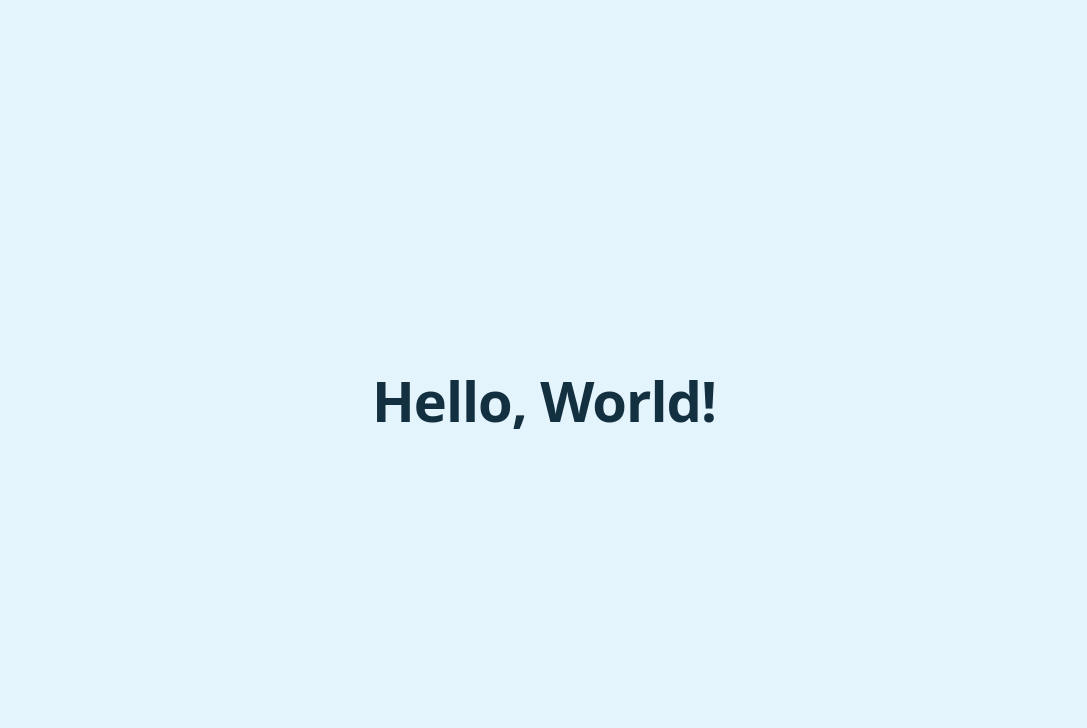
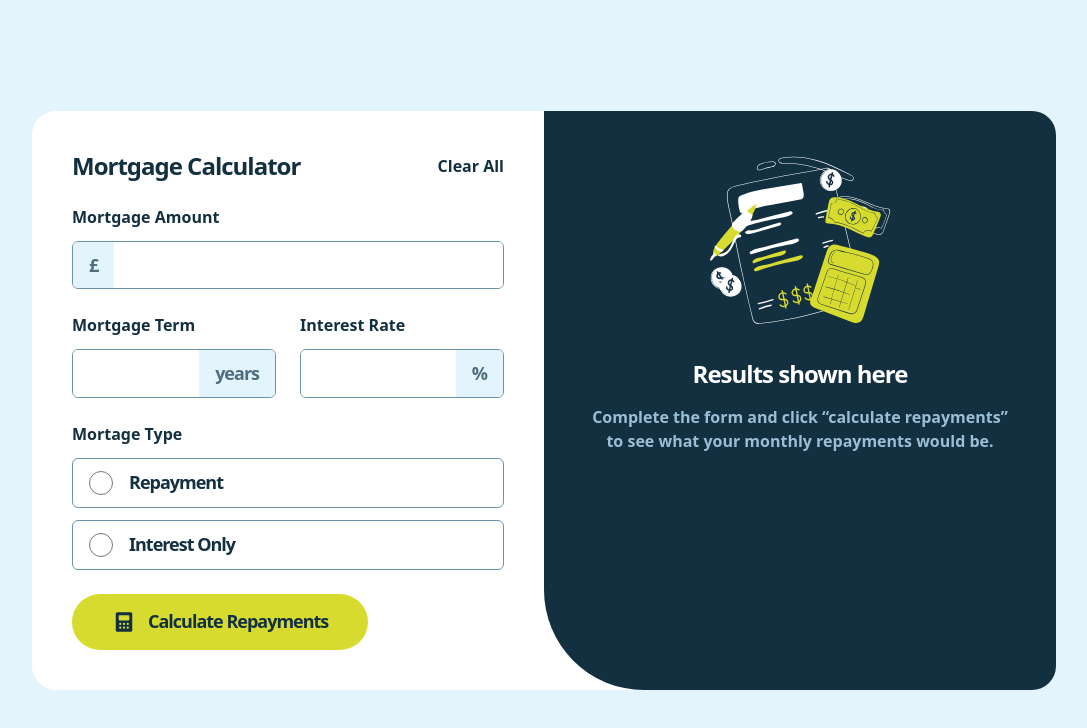
Before and after one commit to danmlarsen/fm-mortgage-repayment-calculator, a React (Vite) app: page / in a window 1280 px wide. Shown: the top 728 px of the page, without its empty margins (96-1183 px from the left). Built offline with nearby package versions, Linux system fonts and the light colour scheme; a web font is replaced by a local one.

Commit message:
Rough layout finished

```diff
--- a/index.html
+++ b/index.html
@@ -11,7 +11,7 @@
     <meta name="viewport" content="width=device-width, initial-scale=1.0" />
     <title>Mortgage repayment calculator</title>
   </head>
-  <body class="bg-slate-100 text-slate-900">
+  <body class="bg-slate-100 text-base text-slate-900">
     <div id="root"></div>
     <script type="module" src="/src/main.tsx"></script>
   </body>
--- a/src/App.tsx
+++ b/src/App.tsx
@@ -1,7 +1,17 @@
+import CalculatorForm from "./components/CalculatorForm";
+import CalculatorResults from "./components/CalculatorResults";
+
 function App() {
   return (
-    <div className="grid min-h-screen place-items-center">
-      <h1 className="text-3xl">Hello, World!</h1>
+    <div className="md:py-500 min-h-screen lg:grid lg:place-items-center">
+      <main className="mx-auto grid max-w-2xl overflow-hidden bg-white md:rounded-3xl lg:max-w-5xl lg:grid-cols-2">
+        <div className="py-400 px-300 md:py-500 md:px-500">
+          <CalculatorForm />
+        </div>
+        <div className="py-400 px-300 md:py-500 md:px-500 bg-slate-900 lg:rounded-bl-[100px]">
+          <CalculatorResults />
+        </div>
+      </main>
     </div>
   );
 }
--- /dev/null
+++ b/src/components/Button.tsx
@@ -0,0 +1,7 @@
+export default function Button({ children }: { children: React.ReactNode }) {
+  return (
+    <button className="px-500 bg-lime py-200 flex items-center rounded-full text-xl text-slate-900">
+      {children}
+    </button>
+  );
+}
--- /dev/null
+++ b/src/components/CalculatorForm.tsx
@@ -0,0 +1,67 @@
+import { FormEvent, useState } from "react";
+import InputText from "./InputText";
+import Button from "./Button";
+
+import IconCalculator from "../assets/images/icon-calculator.svg";
+import MortageType from "./MortageType";
+
+export default function CalculatorForm() {
+  const [mortgageAmount, setMortgageAmount] = useState("");
+  const [mortgageTerm, setMortgageTerm] = useState("");
+  const [interestRate, setInterestRate] = useState("");
+
+  function handleSubmit(e: FormEvent) {
+    e.preventDefault();
+
+    console.log(mortgageAmount, mortgageTerm, interestRate);
+  }
+
+  return (
+    <form onSubmit={handleSubmit}>
+      <div className="space-y-300">
+        <div className="flex flex-col items-start md:flex-row md:items-center md:justify-between">
+          <h1 className="text-2xl">Mortgage Calculator</h1>
+          <button>Clear All</button>
+        </div>
+
+        <InputText
+          name="mortgage-amount"
+          label="Mortgage Amount"
+          unit="£"
+          value={mortgageAmount}
+          onChange={(e) => setMortgageAmount(e.target.value)}
+        />
+
+        <div className="gap-300 grid md:grid-cols-2">
+          <InputText
+            name="mortgage-term"
+            label="Mortgage Term"
+            unit="years"
+            unitAlignment="right"
+            value={mortgageTerm}
+            onChange={(e) => setMortgageTerm(e.target.value)}
+          />
+          <InputText
+            name="interest-rate"
+            label="Interest Rate"
+            unit="%"
+            unitAlignment="right"
+            value={interestRate}
+            onChange={(e) => setInterestRate(e.target.value)}
+          />
+        </div>
+
+        <MortageType />
+
+        <div>
+          <Button>
+            <span className="gap-150 flex items-center">
+              <img src={IconCalculator} alt="Calculator Icon" />
+              <span>Calculate Repayments</span>
+            </span>
+          </Button>
+        </div>
+      </div>
+    </form>
+  );
+}
--- /dev/null
+++ b/src/components/CalculatorResults.tsx
@@ -0,0 +1,16 @@
+import IllustrationEmpty from "../assets/images/illustration-empty.svg";
+
+export default function CalculatorResults() {
+  return (
+    <div className="h-full text-slate-300">
+      <div className="space-y-200 flex flex-col items-center text-center">
+        <img src={IllustrationEmpty} alt="Calculator illustration" />
+        <h2 className="text-2xl text-white">Results shown here</h2>
+        <p>
+          Complete the form and click “calculate repayments” to see what your
+          monthly repayments would be.
+        </p>
+      </div>
+    </div>
+  );
+}
--- /dev/null
+++ b/src/components/InputText.tsx
@@ -0,0 +1,38 @@
+type AppProps = {
+  name: string;
+  label: string;
+  unit: string;
+  unitAlignment?: string;
+  value: string;
+  onChange: (event: React.ChangeEvent<HTMLInputElement>) => void;
+};
+
+export default function InputText({
+  name,
+  label,
+  unit,
+  unitAlignment = "left",
+  value = "",
+  onChange,
+}: AppProps) {
+  return (
+    <div>
+      <label htmlFor={name}>
+        <p className="mb-150">{label}</p>
+        <div
+          className={`flex overflow-hidden rounded-md border border-slate-500 text-xl text-slate-700 ${unitAlignment === "right" ? "flex-row-reverse" : ""}`}
+        >
+          <span className="px-200 flex items-center bg-slate-100">{unit}</span>
+          <input
+            className="px-200 py-150 w-full border-slate-500 focus:outline-none"
+            type="number"
+            name={name}
+            id={name}
+            value={value}
+            onChange={onChange}
+          />
+        </div>
+      </label>
+    </div>
+  );
+}
--- /dev/null
+++ b/src/components/MortageType.tsx
@@ -0,0 +1,31 @@
+export default function MortageType() {
+  return (
+    <fieldset className="space-y-150">
+      <legend>Mortage Type</legend>
+      <label
+        className="px-200 py-150 gap-200 flex cursor-pointer items-center overflow-hidden rounded-md border border-slate-500 text-xl"
+        htmlFor="mortagetype-repayment"
+      >
+        <input
+          className="size-300 cursor-pointer accent-slate-700"
+          type="radio"
+          name="mortagetype"
+          id="mortagetype-repayment"
+        />
+        <span>Repayment</span>
+      </label>
+      <label
+        className="px-200 py-150 gap-200 flex cursor-pointer items-center overflow-hidden rounded-md border border-slate-500 text-xl"
+        htmlFor="mortagetype-interest"
+      >
+        <input
+          className="size-300 cursor-pointer accent-slate-700"
+          type="radio"
+          name="mortagetype"
+          id="mortagetype-interest"
+        />
+        <span>Interest Only</span>
+      </label>
+    </fieldset>
+  );
+}
```
